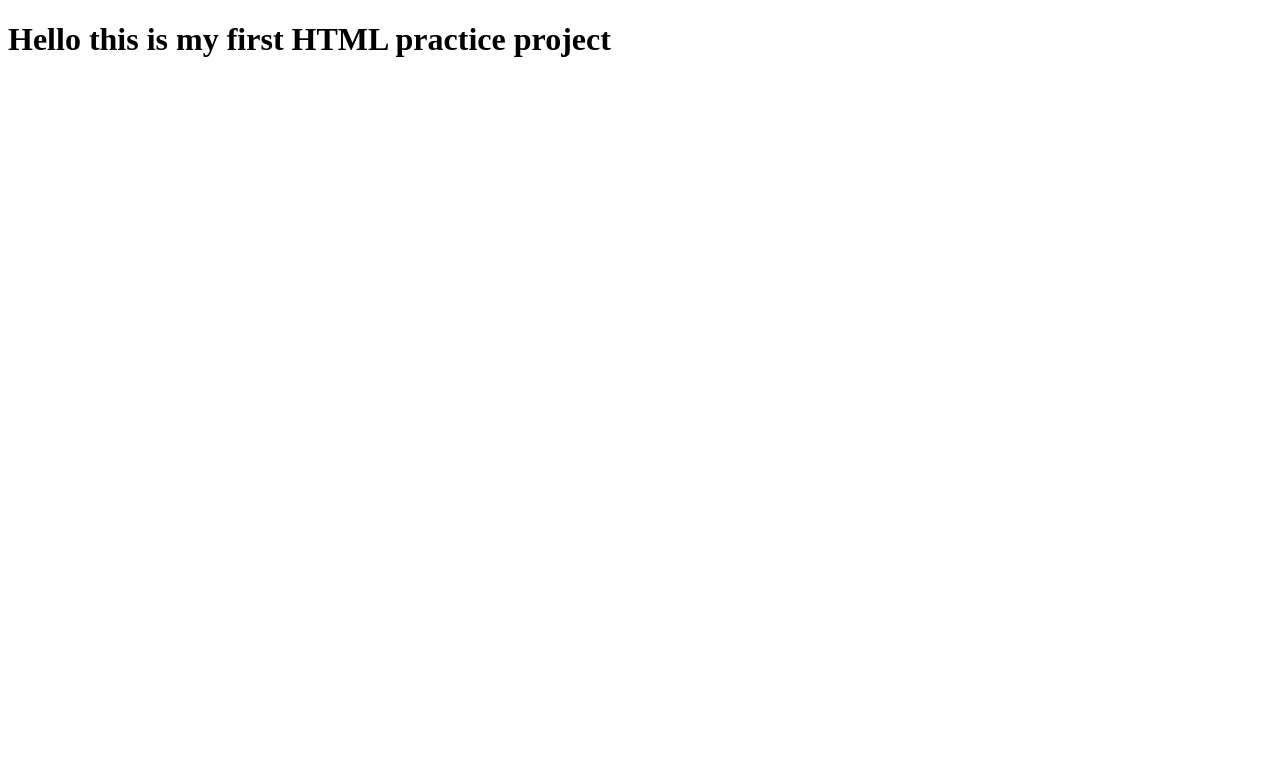
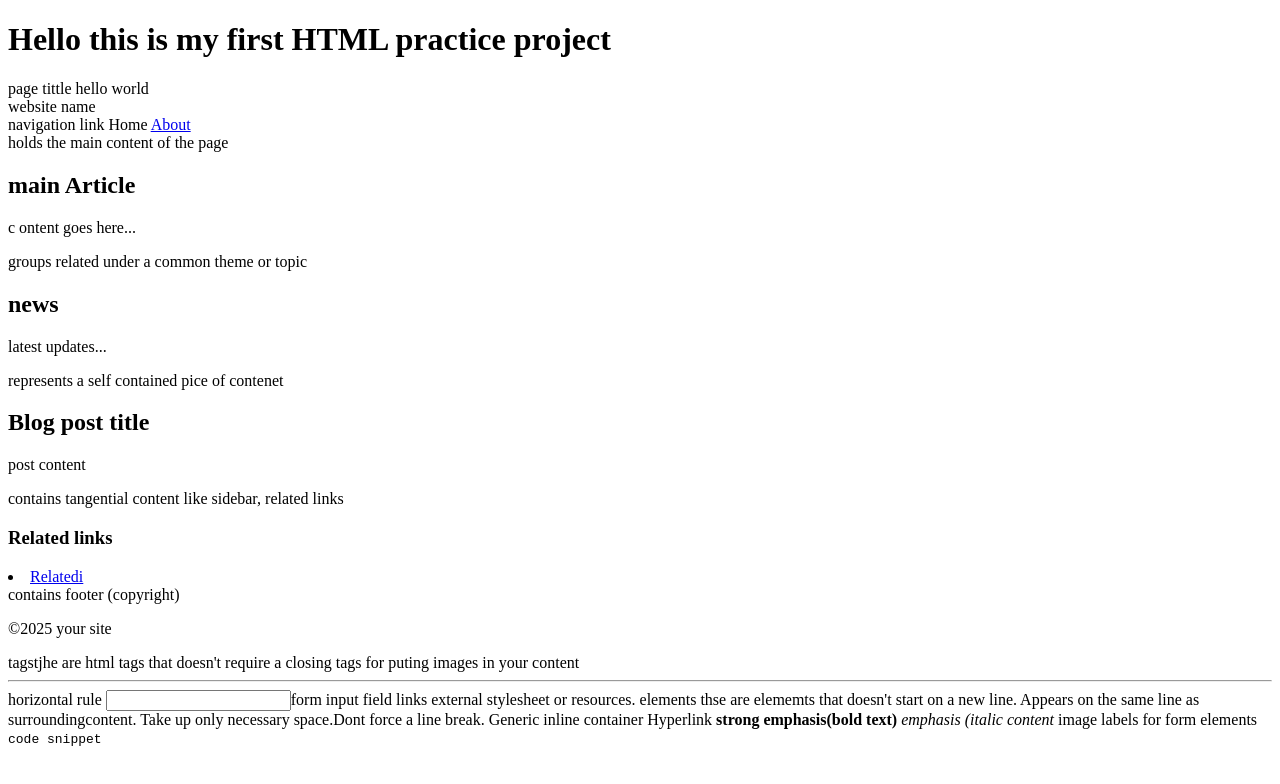
Before and after one commit to justin00032/htmlclassday1, a plain HTML site: page index.html in a window 1280 px wide. Drawn offline with Linux system fonts and the light colour scheme.

Commit message:
Update index.html

```diff
--- a/index.html
+++ b/index.html
@@ -5,5 +5,62 @@
 </head>
 <body>
 	<h1>Hello this is my first HTML practice project</h1>
+</body
+
+<html></html>
+<head>
+<tittle>page tittle</tittle>
+</head>
+<body>
+<hi>hello world</hi>
 </body>
-</html>
+<header>website name</header>
+
+
+<nav>navigation link
+<a hre="i">Home</a>
+<a href="/about">About<a/>
+</nav>
+
+<main>holds the main content of the page
+<h2> main Article</h2>
+<p>c ontent goes here...</p>
+</main>
+
+<section>groups related under a common theme or topic
+<h2>news</h2>
+<p>latest updates...</p>
+</section>
+
+<Article>represents a self contained pice of contenet
+<h2>Blog post title</h2>
+<p>post content</p>
+</Article>
+
+<aside>contains tangential content like sidebar, related links
+<h3>Related links</h3>
+<ui>
+<li><a href="#">Relatedi</a></li>
+</ui>
+</aside>
+
+<footer>contains footer (copyright)
+<p>&copy;2025 your site</p>
+</footer>
+
+<single> tags</single>tjhe are html tags that doesn't require a closing tags
+<img>for puting images in your content
+<hr> horizontal rule
+<input>form input field
+<link>links external stylesheet or resources.
+
+<inlikne> elements </inlikne>thse are elememts that doesn't start on a new line. Appears on the same line as surroundingcontent.
+Take up only necessary space.Dont force a line break.
+
+<spana>Generic inline container</spana>
+<a>Hyperlink</a>
+<strong> strong emphasis(bold text)</strong>
+<em>emphasis (italic content</em>
+<img>image
+<label> labels for form elements</label>
+<code> code snippet</code>
```
